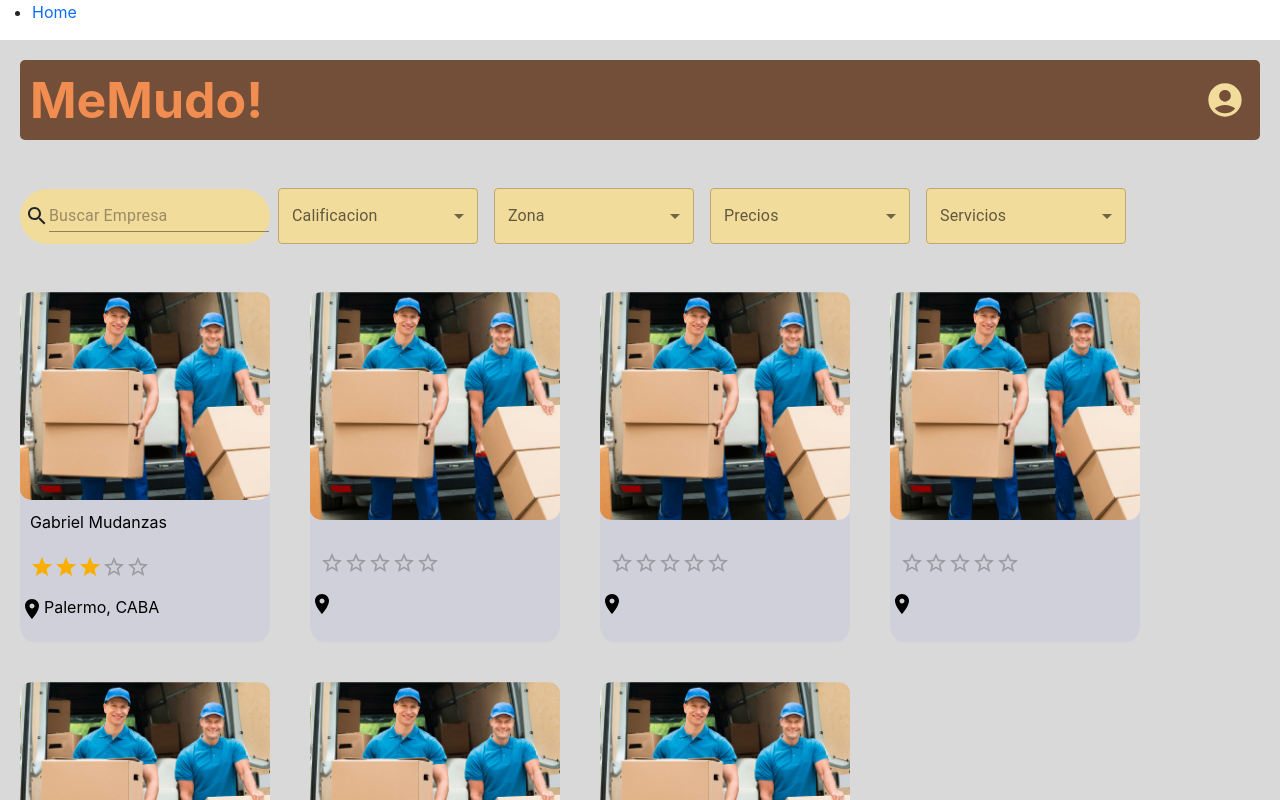
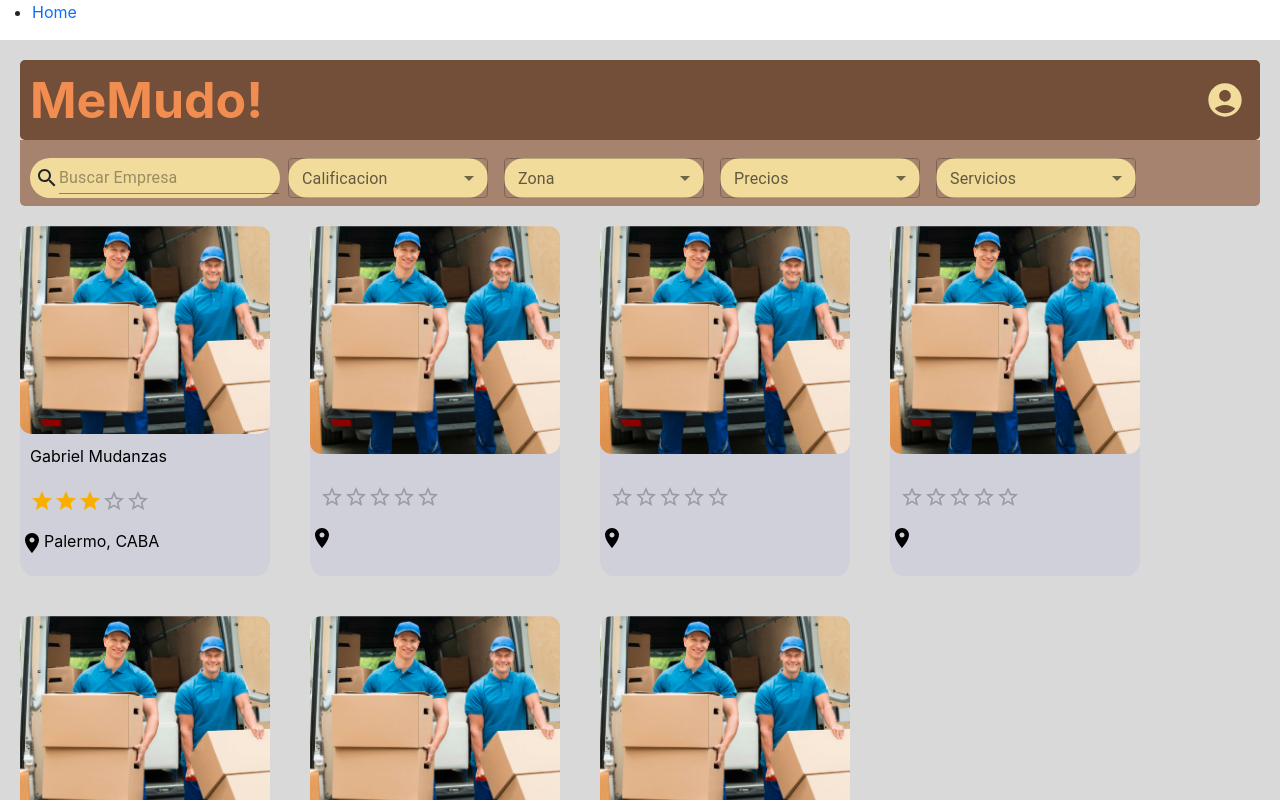
Before and after one commit to IgnacioSorgentini/Web-Mudanzas-FrontEnd, a React (Create React App) app: page /HomeCliente in a window 1280 px wide. Shown: the top 800 px of the page. Built offline with nearby package versions, Linux system fonts and the light colour scheme.

Commit message:
Emprolijando los filtros del Home Cliente

```diff
--- a/src/components/Menu/MenuCliente.jsx
+++ b/src/components/Menu/MenuCliente.jsx
@@ -25,7 +25,7 @@ function MenuCliente() {
 
     return(
         <div className="menu">
-            <div style={{display:"flex",backgroundColor:"#734E38",height:"10vh",flexDirection:"row",justifyContent:"space-between" , borderRadius:"5px",margin:"20px",alignItems:"center", paddingLeft:"10px", paddingRight:"10px"}}>
+            <div style={{display:"flex",backgroundColor:"#734E38",height:"10vh",flexDirection:"row",justifyContent:"space-between" , borderRadius:"5px", marginTop:"20px", marginLeft:"20px", marginRight:"20px",alignItems:"center", paddingLeft:"10px", paddingRight:"10px"}}>
             <a style={{fontWeight: "bold",color:"#F28D52",fontSize:50}}>MeMudo!</a>
             <div>
               <IconButton
--- a/src/pages/HomeCliente/HomeCliente.jsx
+++ b/src/pages/HomeCliente/HomeCliente.jsx
@@ -23,13 +23,13 @@ export default function Home(){
     return(
         <div style={{display:"flex", backgroundColor:"#D9D9D9",flex:1,flexDirection:"column"}}>
           <MenuCliente />
-          <div style={{display:"flex", backgroundColor:"#D9D9D9",flex:9,flexDirection:"row", borderRadius:"5px",margin:"20px", alignItems:'center' }}>
-          <Box  style={{display:"flex", backgroundColor:"#F2DC9B", width:250, height:55, borderRadius:"50px", alignItems:"center", flexDirection:"row", paddingLeft:"5px" }}>
+          <div style={{display:"flex", backgroundColor:"#A6836F",flex:9,flexDirection:"row", borderRadius:"0px 0px 5px 5px",marginLeft:"20px", marginRight:"20px", paddingTop:"10px", paddingLeft:"10px", alignItems:'center' }}>
+          <Box  style={{display:"flex", backgroundColor:"#F2DC9B", width:250, height:40, borderRadius:"50px", alignItems:"center", flexDirection:"row", paddingLeft:"5px" }}>
             <SearchIcon />
             <Input placeholder="Buscar Empresa" />
           </Box>
             <div style={{display:'flex'}}>
-              <FormControl style={{backgroundColor:"#F2DC9B",}} sx={ { m: 1, minWidth: 200 }}>
+              <FormControl style={{backgroundColor:"#F2DC9B", borderRadius:"50px"}} sx={ { m: 1, minWidth: 200 }} size="small">
                   <InputLabel  id="demo-simple-select-label">Calificacion</InputLabel>
                   <Select >
                     <div style={{display:"flex",flex:1,flexDirection:"column",justifyContent:"space-around" ,alignItems:"center"}}>
@@ -43,7 +43,7 @@ export default function Home(){
               </FormControl>
             </div>
             <div>
-              <FormControl style={{backgroundColor:"#F2DC9B"}} sx={{ m: 1, minWidth: 200 }}>
+              <FormControl style={{backgroundColor:"#F2DC9B", borderRadius:"50px"}} sx={{ m: 1, minWidth: 200 }} size="small">
                   <InputLabel id="demo-simple-select-label">Zona</InputLabel>
                   <Select
                   >
@@ -54,7 +54,7 @@ export default function Home(){
               </FormControl>
             </div>
           <div>
-            <FormControl style={{backgroundColor:"#F2DC9B"}} sx={{ m: 1, minWidth: 200 }}>
+            <FormControl style={{backgroundColor:"#F2DC9B", borderRadius:"50px"}} sx={{ m: 1, minWidth: 200 }} size="small">
                 <InputLabel id="demo-simple-select-label">Precios</InputLabel>
                 <Select>
 
@@ -66,7 +66,7 @@ export default function Home(){
             </FormControl>
             </div>
             <div>
-            <FormControl style={{backgroundColor:"#F2DC9B"}} sx={{ m: 1, minWidth: 200 }}>
+            <FormControl style={{backgroundColor:"#F2DC9B", borderRadius:"50px"}} sx={{ m: 1, minWidth: 200 }} size="small">
                 <InputLabel id="demo-simple-select-label">Servicios</InputLabel>
                 <Select>
                   <div style={{display:"flex",flex:1,flexDirection:"column",justifyContent:"space-around" ,alignItems:"center"}}>
```
